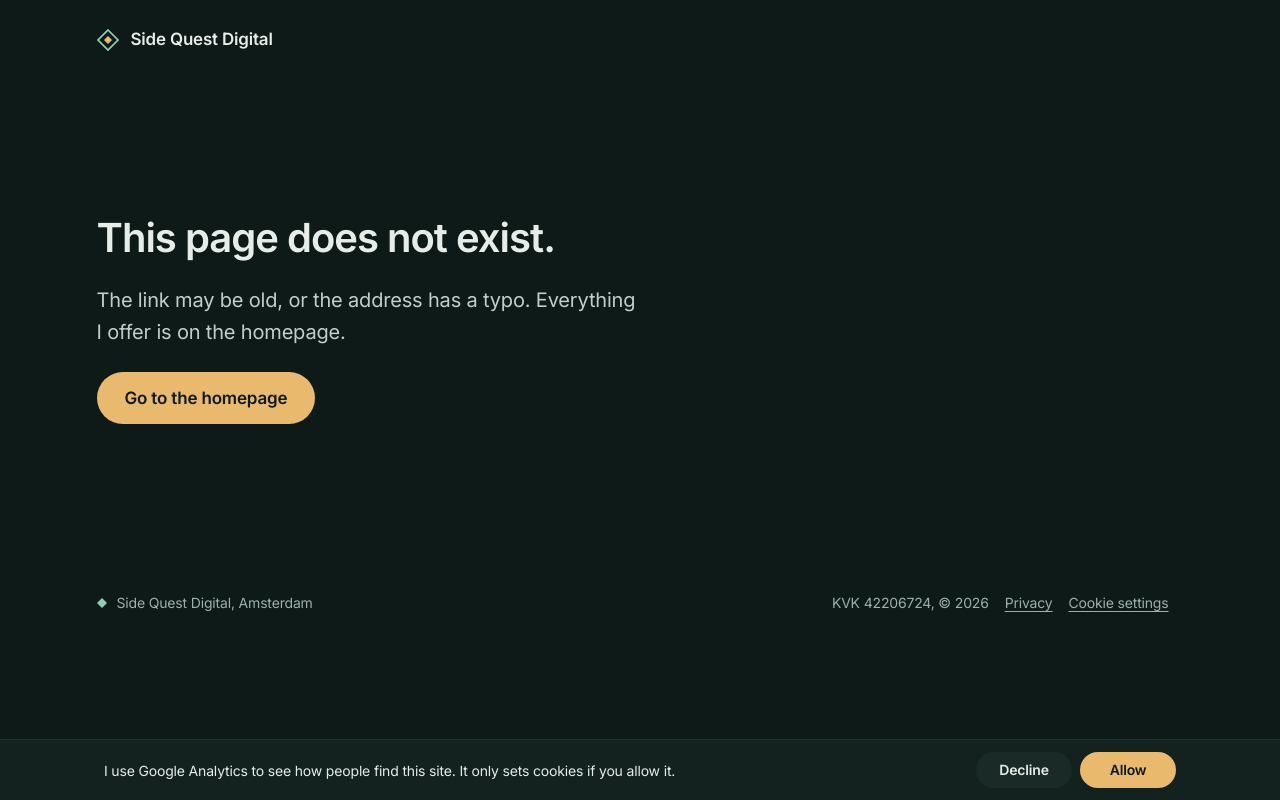
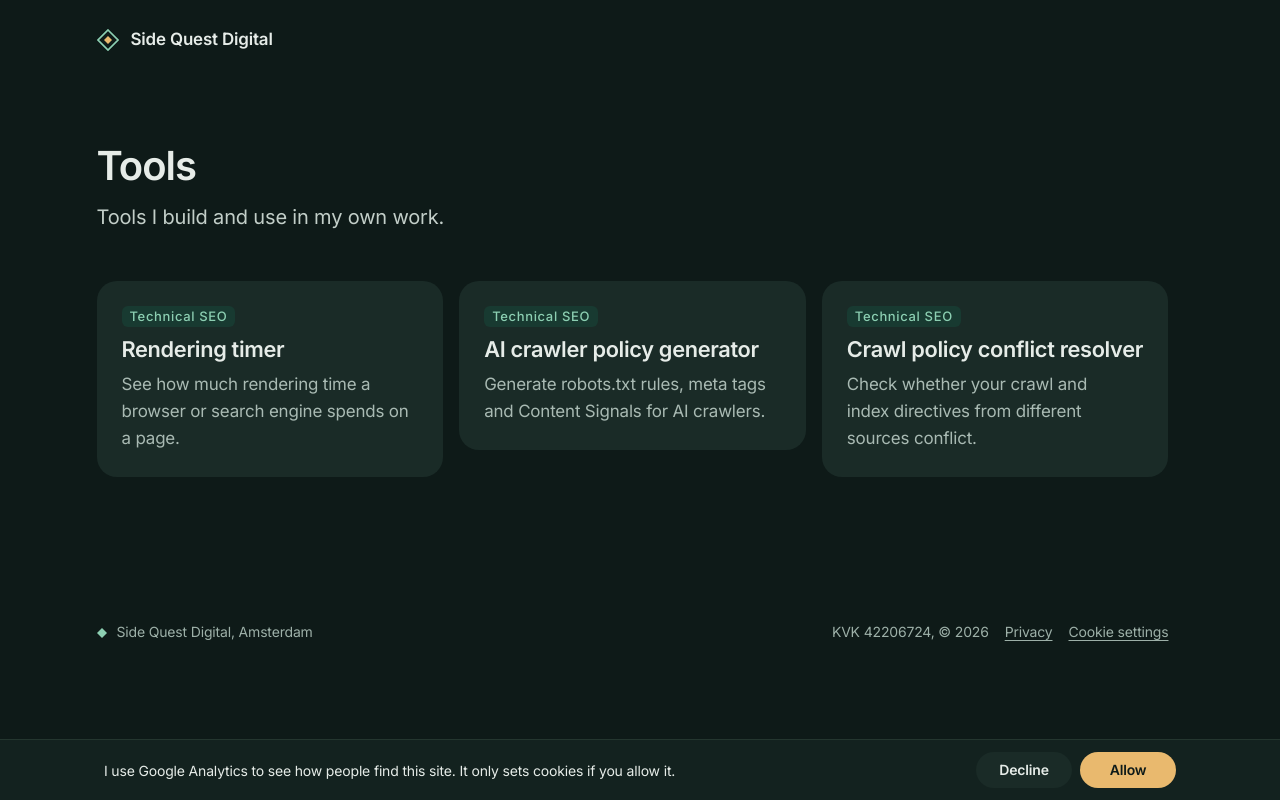
Before and after one commit to julianaijal/side-quest-digital, a Next.js app: page /tools in a window 1280 px wide. Before the commit this address had no page. Built offline with nearby package versions, Linux system fonts and the light colour scheme.

Commit message:
Add tools overview page

```diff
--- /dev/null
+++ b/app/tools/page.module.scss
@@ -0,0 +1,70 @@
+@use '@/styles/tokens' as *;
+@use '@/styles/layout' as *;
+
+.title {
+  @include h2;
+}
+
+.intro {
+  margin-top: space(3);
+  font-size: $fs-lead;
+  line-height: $lh-lead;
+  color: $theme-text-2;
+}
+
+.grid {
+  display: grid;
+  grid-template-columns: repeat(auto-fill, minmax(min(100%, 320px), 1fr));
+  gap: $card-gap;
+  margin-top: space(7);
+  list-style: none;
+  padding: 0;
+}
+
+.card {
+  display: flex;
+  flex-direction: column;
+  gap: space(2);
+  padding: space(5);
+  background: $theme-surface;
+  border-radius: $radius-lg;
+  border: 1px solid transparent;
+  text-decoration: none;
+  color: inherit;
+
+  @include motion-ok {
+    transition: border-color 0.15s ease;
+  }
+
+  @include hover {
+    border-color: $theme-border-strong;
+  }
+
+  @include forced-colors-edge;
+}
+
+.chip {
+  align-self: flex-start;
+  padding: space(1) space(2);
+  font-size: $fs-label;
+  font-weight: $fw-medium;
+  letter-spacing: $ls-tag;
+  line-height: 1;
+  color: $theme-accent;
+  background: $theme-chip;
+  border-radius: $radius-sm;
+}
+
+.cardTitle {
+  font-size: $fs-h3;
+  font-weight: $fw-semibold;
+  line-height: $lh-h3;
+  letter-spacing: $ls-h3;
+  color: $theme-text;
+}
+
+.cardText {
+  font-size: $fs-body;
+  line-height: $lh-body;
+  color: $theme-text-card;
+}
--- /dev/null
+++ b/app/tools/page.tsx
@@ -0,0 +1,31 @@
+import type { Metadata } from 'next';
+import Link from 'next/link';
+import { site as content } from '@/content/site';
+import styles from './page.module.scss';
+
+export const metadata: Metadata = {
+  title: content.tools.meta.title,
+  description: content.tools.meta.description,
+  alternates: { canonical: '/tools/' },
+};
+
+export default function Tools() {
+  const { tools } = content;
+  return (
+    <>
+      <h1 className={styles.title}>{tools.title}</h1>
+      <p className={styles.intro}>{tools.intro}</p>
+      <ul className={styles.grid}>
+        {tools.items.map((item) => (
+          <li key={item.slug}>
+            <Link href={`/tools/${item.slug}/`} className={styles.card}>
+              <span className={styles.chip}>{item.tag}</span>
+              <h2 className={styles.cardTitle}>{item.title}</h2>
+              <p className={styles.cardText}>{item.description}</p>
+            </Link>
+          </li>
+        ))}
+      </ul>
+    </>
+  );
+}
```
